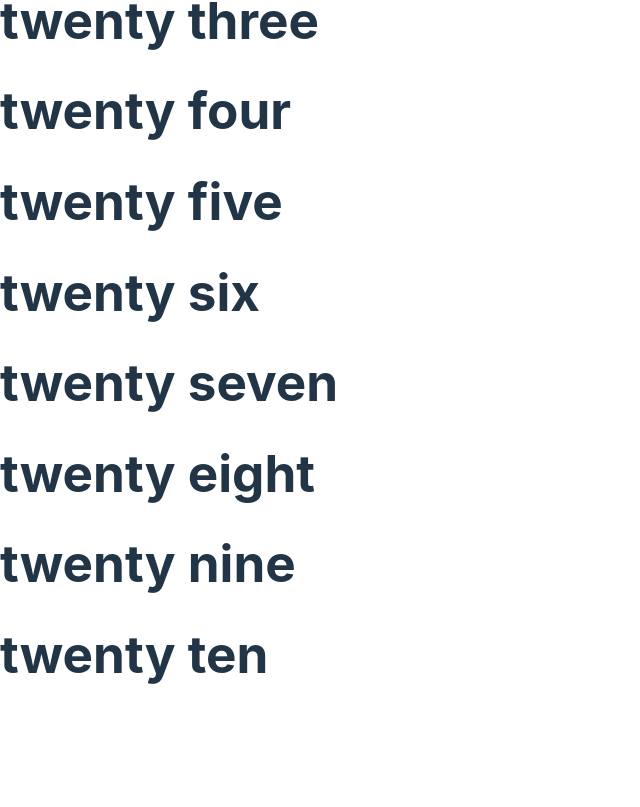
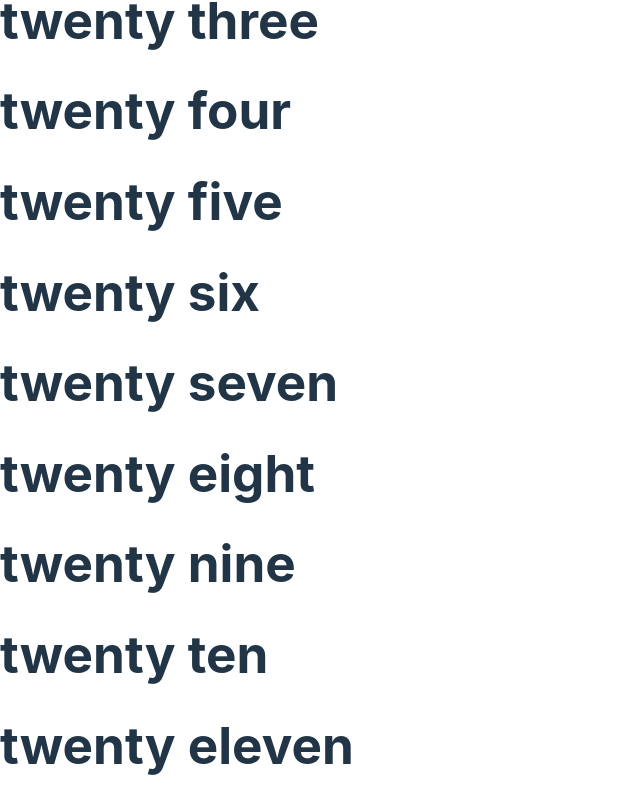
Before and after one commit to omor777/hook-form-practice, a React (Vite) app: page / in a window 1280 px wide. Shown: the part 2036-2843 px from the top of the page, without its empty margins (0-640 px from the left). Before the commit the page ends 2753 px from the top, so only its background shows below. Built offline with nearby package versions, Linux system fonts and the light colour scheme.

Commit message:
twenty eleven

```diff
--- a/src/App.jsx
+++ b/src/App.jsx
@@ -31,6 +31,7 @@ const App = () => {
       <h1>twenty eight</h1>
       <h1>twenty nine</h1>
       <h1>twenty ten</h1>
+      <h1>twenty eleven</h1>
     </div>
   );
 };
```
